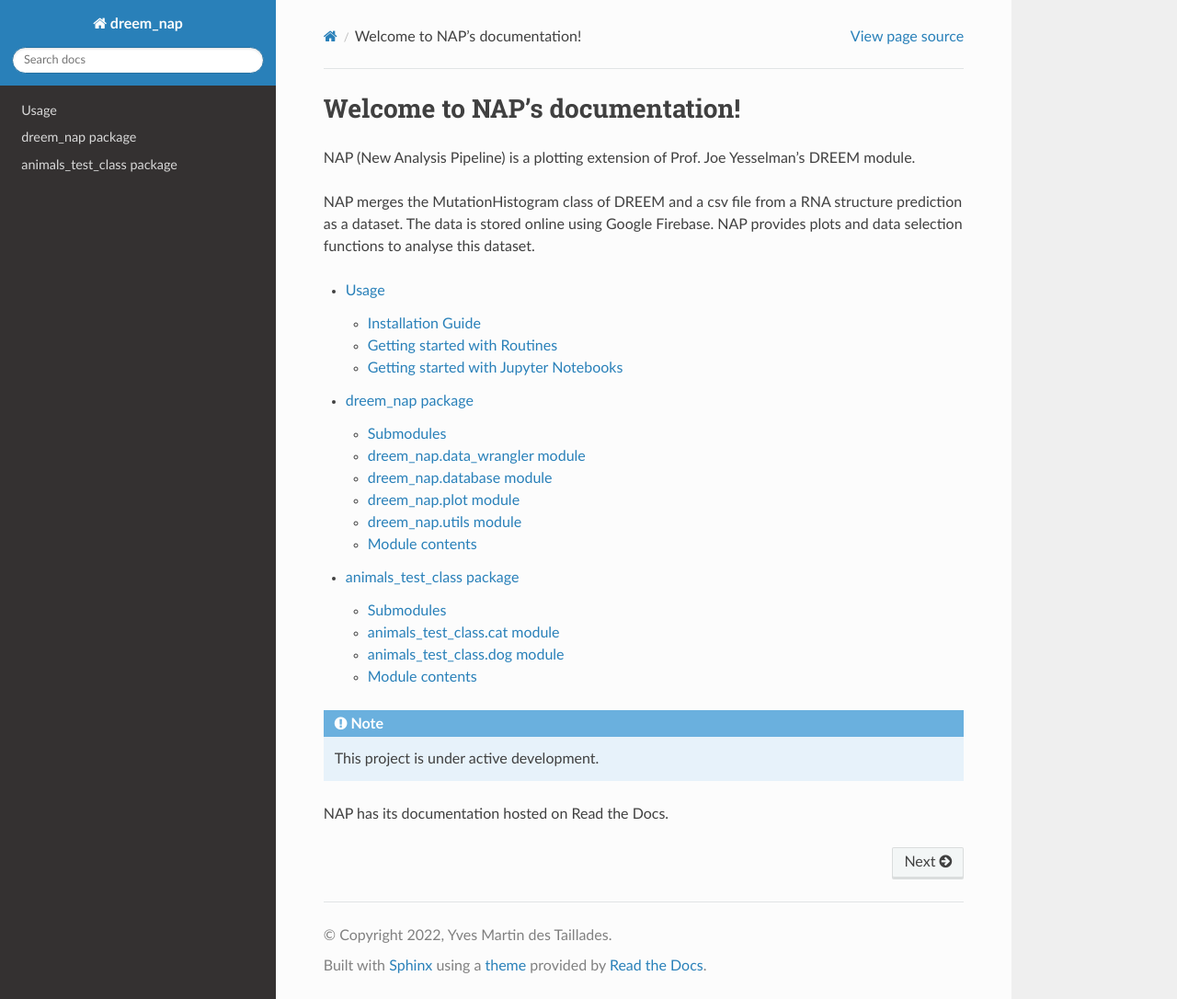
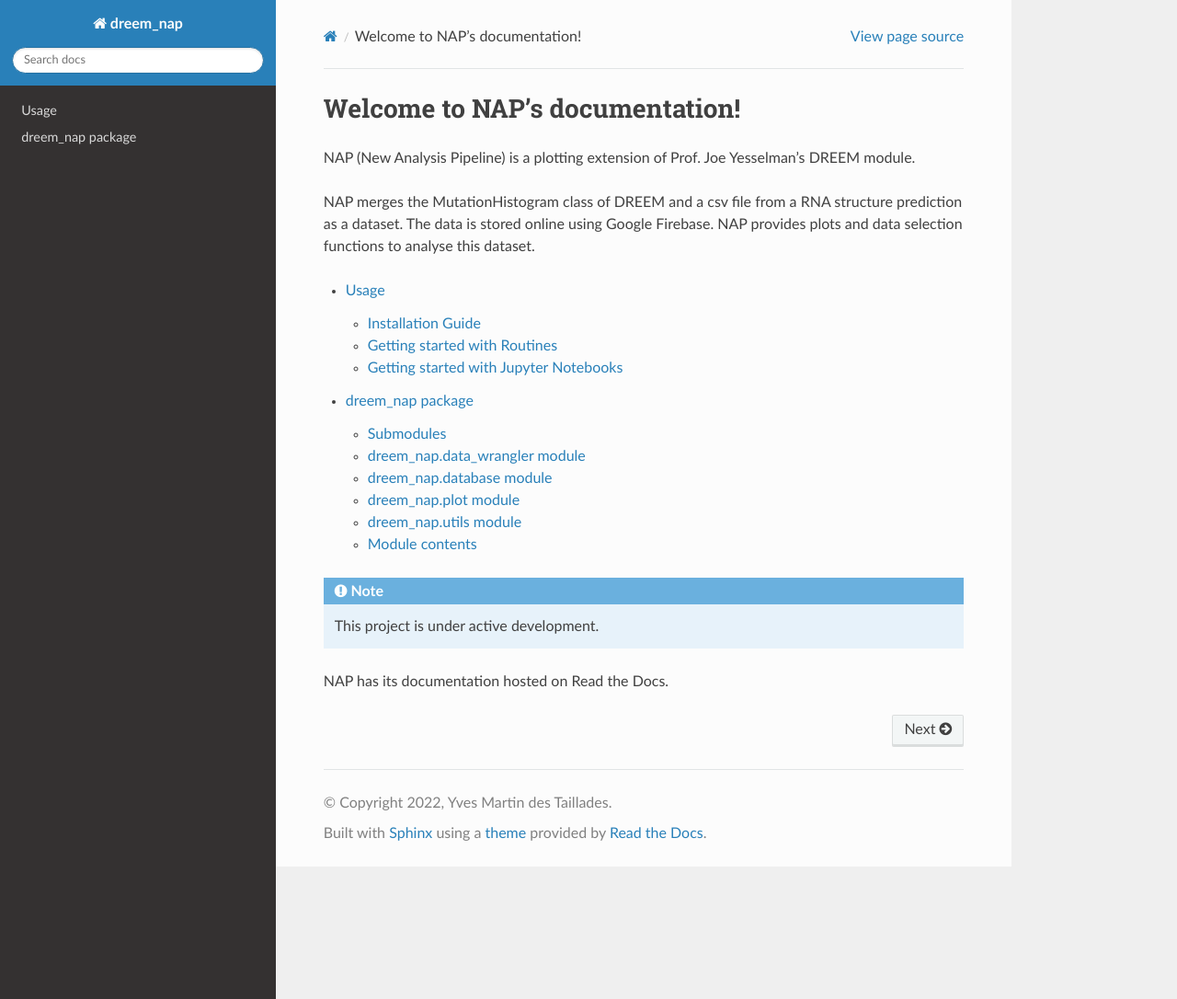
Before and after one commit to yvesmartindestaillades/NAP, a Sphinx documentation site: the page built from docs/source/index.rst, in a window 1280 px wide and 1086 px high. Shown: the whole window at 92% size. Built offline with Sphinx 7.4.7 and the Read the Docs theme 2.0.0, drawn with Linux system fonts in a browser that asks for light colours; pages that are not in the unit, such as notebooks, are missing from menus.

```diff
--- a/docs/source/animals_test_class.rst
+++ /dev/null
@@ -1,29 +0,0 @@
-animals\_test\_class package
-============================
-
-Submodules
-----------
-
-animals\_test\_class.cat module
--------------------------------
-
-.. automodule:: animals_test_class.cat
-   :members:
-   :undoc-members:
-   :show-inheritance:
-
-animals\_test\_class.dog module
--------------------------------
-
-.. automodule:: animals_test_class.dog
-   :members:
-   :undoc-members:
-   :show-inheritance:
-
-Module contents
----------------
-
-.. automodule:: animals_test_class
-   :members:
-   :undoc-members:
-   :show-inheritance:
--- a/docs/source/conf.py
+++ b/docs/source/conf.py
@@ -22,10 +22,10 @@ import mock
 
 sys.path.append(os.path.abspath("..")+'/..')
 
-#MOCK_MODULES = ['scipy', 'pandas','pickle-mixin', 'firebase_admin', 'numpy', 'matplotlib.pyplot','matplotlib', 'python-string-utils','seaborn']
+MOCK_MODULES = ['seaborn']#['scipy', 'pandas','pickle-mixin', 'firebase_admin', 'numpy', 'matplotlib.pyplot','matplotlib', 'python-string-utils','seaborn']
 
-#for mod_name in MOCK_MODULES:
-#    sys.modules[mod_name] = mock.Mock()
+for mod_name in MOCK_MODULES:
+    sys.modules[mod_name] = mock.Mock()
 
 # -- Project information -----------------------------------------------------
 
--- a/docs/source/index.rst
+++ b/docs/source/index.rst
@@ -16,7 +16,6 @@ NAP provides plots and data selection functions to analyse this dataset.
 .. toctree::
    usage
    dreem_nap
-   animals_test_class
 
 .. note::
 
--- a/docs/source/modules.rst
+++ b/docs/source/modules.rst
@@ -4,6 +4,4 @@ dreem_nap
 .. toctree::
    :maxdepth: 4
 
-   animals_test_class
    dreem_nap
-   setup
```
Also changed, not shown: .readthedocs.yaml, animals_test_class/__init__.py (deleted), 2 other files.
